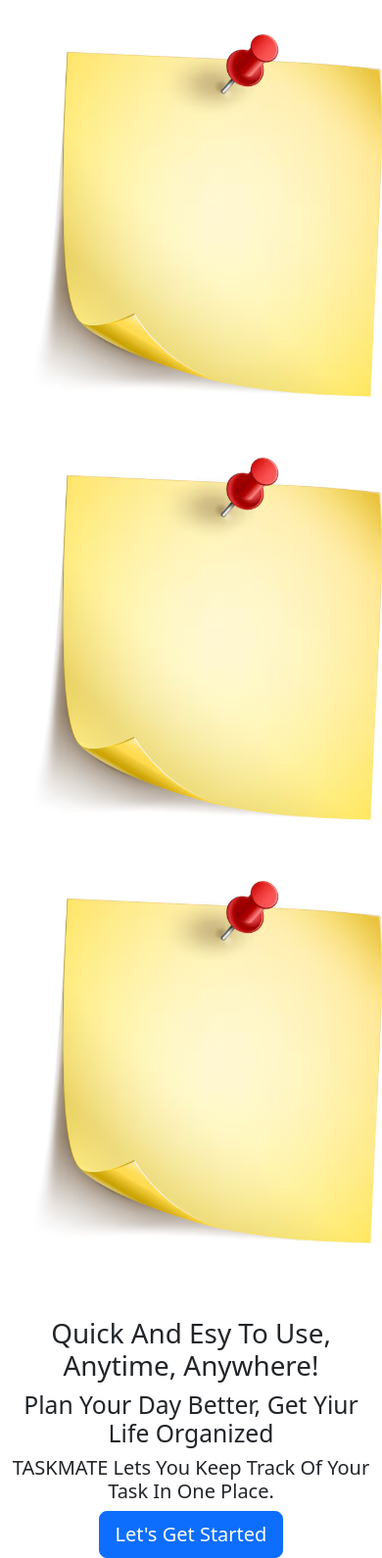
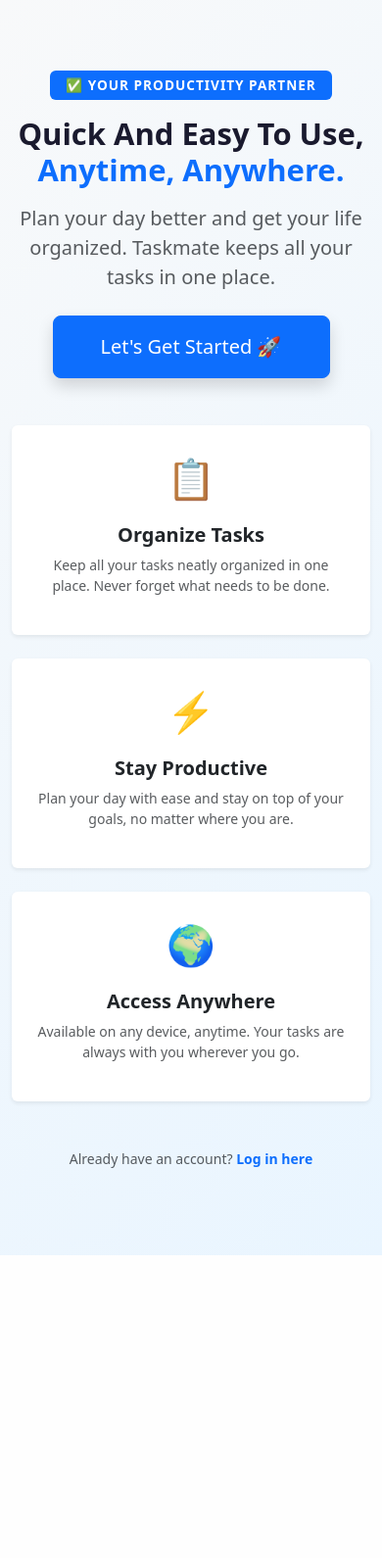
Before and after one commit to Emycyber/taskmate, a Django app: page / in a window 390 px wide. Shown: the part 66-1656 px from the top of the page at 98% size. After the commit the page ends 1347 px from the top, so only its background shows below. Run offline with Django 5.2, Linux system fonts and the light colour scheme.

Commit message:
Redesign my homepage for mobile

```diff
--- a/todolist_app/templates/index.html
+++ b/todolist_app/templates/index.html
@@ -1,36 +1,151 @@
 {% extends "base.html" %}
 {% load static %}
+
 {% block title %}
     <title>Welcome to Taskmate</title>
 {% endblock title %}
+
 {% block content %}
-    <div class="container">
-        <div class="row">
-            <div class="col-lg-4">
-                <img src="{% static 'images/stickynotes.png' %}" alt="Notes" />
-            </div>
-            <div class="col-lg-4">
-                <img src="{% static 'images/stickynotes.png' %}" alt="Notes" />
-            </div>
-            <div class="col-lg-4">
-                <img src="{% static 'images/stickynotes.png' %}" alt="Notes" />
+
+<!-- Hero Section -->
+<section class="py-5" style="background: linear-gradient(135deg, #f8f9fa 0%, #e9f5ff 100%); min-height: 90vh;">
+    <div class="container py-4">
+
+        <!-- Headline -->
+        <div class="row justify-content-center text-center mb-5">
+            <div class="col-12 col-md-10 col-lg-8">
+                <!--
+                    col-12: full width on mobile
+                    col-md-10: 10/12 width on tablets
+                    col-lg-8: 8/12 width on desktop
+                    This keeps text from stretching too wide on large screens
+                -->
+                <span class="badge bg-primary mb-3 px-3 py-2" style="font-size: 0.85rem; letter-spacing: 1px;">
+                    ✅ YOUR PRODUCTIVITY PARTNER
+                </span>
+                <!--
+                    badge: pill-shaped label
+                    px-3 py-2: horizontal and vertical padding
+                -->
+
+                <h1 class="display-5 fw-bold mb-3" style="color: #1a1a2e; line-height: 1.2;">
+                    <!--
+                        display-5: large, impactful heading size
+                        fw-bold: font-weight bold
+                        line-height custom: tighter line spacing for headlines
+                    -->
+                    Quick And Easy To Use,<br>
+                    <span style="color: #0d6efd;">Anytime, Anywhere.</span>
+                </h1>
+
+                <p class="lead text-muted mb-4">
+                    <!--
+                        lead: slightly larger, lighter paragraph text
+                        text-muted: grey color, good for subtitles
+                        mb-4: margin bottom spacing
+                    -->
+                    Plan your day better and get your life organized. Taskmate keeps all your tasks in one place.
+                </p>
+
+                <a href="{% url 'todolist' %}" class="btn btn-primary btn-lg px-5 py-3 shadow">
+                    <!--
+                        btn: base button style
+                        btn-primary: blue filled button
+                        btn-lg: larger button size - easier to tap on mobile
+                        px-5: wide horizontal padding for a bold CTA
+                        py-3: comfortable vertical padding
+                        shadow: subtle drop shadow for depth
+                    -->
+                    Let's Get Started 🚀
+                </a>
             </div>
         </div>
-        <div class="row mt-5 mb-10">
-            <div>
-                <center>
-                    <p class="h1">Quick And Esy To Use, Anytime, Anywhere!</p>
-                </center>
-                <center>
-                    <p class="h2">Plan Your Day Better, Get Yiur Life Organized</p>
-                </center>
-                <center>
-                    <p class="h5">TASKMATE Lets You Keep Track Of Your Task In One Place.</p>
-                </center>
-                <center>
-                   <a href="{% url 'todolist' %}"> <button type="button" class="btn btn-primary btn-lg">Let's Get Started</button> </a>
-                </center>
+
+        <!-- Feature Cards -->
+        <div class="row g-4 justify-content-center">
+            <!--
+                g-4: gap between cards (gutters), prevents cards from touching
+                justify-content-center: centers cards horizontally
+            -->
+
+            <!-- Card 1 -->
+            <div class="col-12 col-sm-6 col-lg-4">
+                <!--
+                    col-12: stacks full width on mobile (each card on its own row)
+                    col-sm-6: two cards per row on small tablets
+                    col-lg-4: three cards per row on desktop
+                    This is the core of mobile-first responsive design
+                -->
+                <div class="card h-100 border-0 shadow-sm text-center p-4">
+                    <!--
+                        card: Bootstrap card component
+                        h-100: full height so all cards are equal height
+                        border-0: removes default card border
+                        shadow-sm: soft shadow for a floating effect
+                        p-4: internal padding on all sides
+                    -->
+                    <div class="mb-3" style="font-size: 2.5rem;">📋</div>
+                    <h5 class="fw-bold mb-2">Organize Tasks</h5>
+                    <!--
+                        fw-bold: bold card title
+                        mb-2: small margin below title
+                    -->
+                    <p class="text-muted small">
+                        <!--
+                            text-muted: grey text for descriptions
+                            small: slightly smaller font size
+                        -->
+                        Keep all your tasks neatly organized in one place. Never forget what needs to be done.
+                    </p>
+                </div>
+            </div>
+
+            <!-- Card 2 -->
+            <div class="col-12 col-sm-6 col-lg-4">
+                <div class="card h-100 border-0 shadow-sm text-center p-4">
+                    <div class="mb-3" style="font-size: 2.5rem;">⚡</div>
+                    <h5 class="fw-bold mb-2">Stay Productive</h5>
+                    <p class="text-muted small">
+                        Plan your day with ease and stay on top of your goals, no matter where you are.
+                    </p>
+                </div>
+            </div>
+
+            <!-- Card 3 -->
+            <div class="col-12 col-sm-6 col-lg-4">
+                <div class="card h-100 border-0 shadow-sm text-center p-4">
+                    <div class="mb-3" style="font-size: 2.5rem;">🌍</div>
+                    <h5 class="fw-bold mb-2">Access Anywhere</h5>
+                    <p class="text-muted small">
+                        Available on any device, anytime. Your tasks are always with you wherever you go.
+                    </p>
+                </div>
+            </div>
+
+        </div>
+
+        <!-- Bottom CTA -->
+        <div class="row mt-5">
+            <div class="col-12 text-center">
+                <!--
+                    col-12: always full width
+                    text-center: centers everything inside
+                -->
+                <p class="text-muted small">
+                    Already have an account?
+                    <a href="{% url 'login' %}" class="text-primary fw-bold text-decoration-none">
+                        <!--
+                            text-primary: blue link color matching brand
+                            fw-bold: bold to stand out
+                            text-decoration-none: removes default underline
+                        -->
+                        Log in here
+                    </a>
+                </p>
             </div>
         </div>
+
     </div>
+</section>
+
 {% endblock content %}
```
